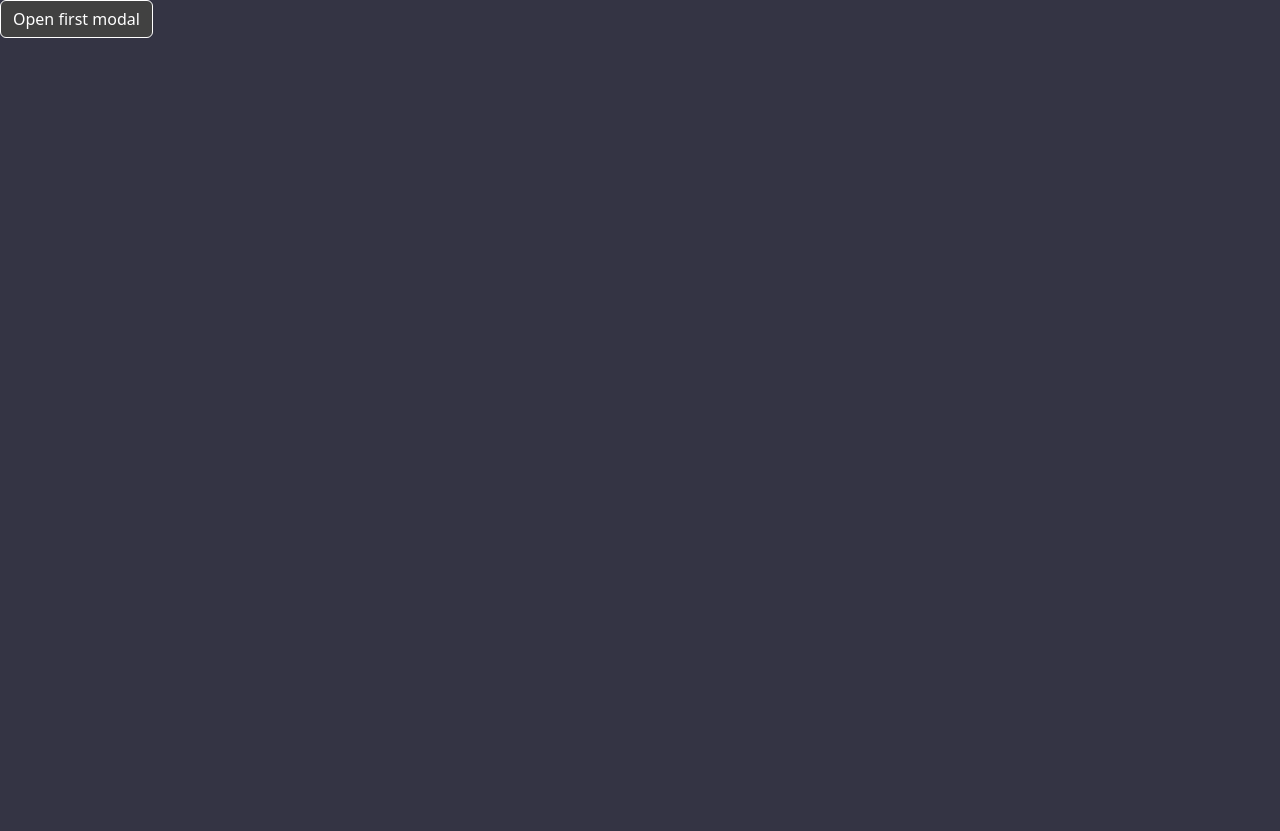
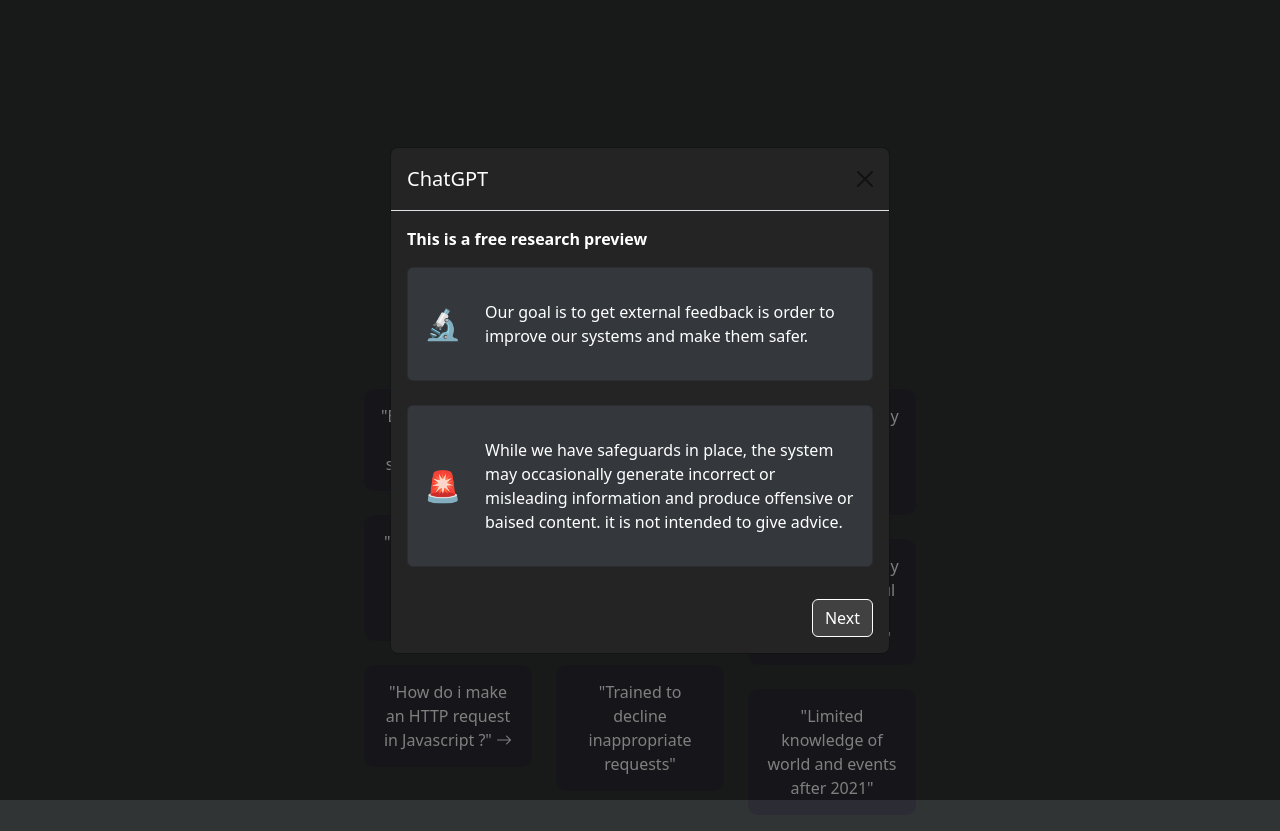
Before and after one commit to Livinien/ChatGPT, a plain HTML site: page index.html in a window 1280 px wide. Before the commit the page ends 800 px from the top, so only its background shows below. Drawn offline with nearby package versions, Linux system fonts and the light colour scheme.

Commit message:
Ajout de l'animation du modal au refresh du site et la mise en place de la page principale de ChatGPT

```diff
--- a/app.js
+++ b/app.js
@@ -1,10 +1,6 @@
 
-// APPARITION DU MODAL AUTOMATIQUE //
+// APPARITION DU MODAL AUTOMATIQUE AU RAFRAICHISEMMENT DE LA PAGE //
 
-const myModal = document.querySelector('#animation_modal')
-
-myModal.addEventListener('show.bs.modal', event => {
-  if (!data) {
-    return event.preventDefault() // stops modal from being shown
-  }
-})
+$(window).on('load', function() {
+  $('#Modal_Toggle_1').modal('show');
+});
--- a/index.html
+++ b/index.html
@@ -5,6 +5,7 @@
     <meta http-equiv="X-UA-Compatible" content="IE=edge">
     <meta name="viewport" content="width=device-width, initial-scale=1.0">
     <link href="https://cdn.jsdelivr.net/npm/bootstrap@5.2.3/dist/css/bootstrap.min.css" rel="stylesheet" integrity="sha384-rbsA2VBKQhggwzxH7pPCaAqO46MgnOM80zW1RWuH61DGLwZJEdK2Kadq2F9CUG65" crossorigin="anonymous">
+    <link rel="stylesheet" href="https://cdn.jsdelivr.net/npm/bootstrap-icons@1.10.2/font/bootstrap-icons.css">
     <link rel="stylesheet" href="style.css">
 
     <title>ChatGPT</title>
@@ -16,11 +17,11 @@
 
                     <!-- MODAL 1 -->
 
-  <div class="modal fade" id="exampleModalToggle" aria-hidden="true" aria-labelledby="exampleModalToggleLabel" tabindex="-1">
+  <div class="modal fade" id="Modal_Toggle_1" aria-hidden="true" aria-labelledby="Modal_Toggle_1" tabindex="-1">
     <div class="modal-dialog modal-dialog-centered">
       <div class="modal-content">
         <div class="modal-header">
-          <h1 class="modal-title fs-5" id="exampleModalToggleLabel">ChatGPT</h1>
+          <h1 class="modal-title fs-5" id="Modal_Toggle_1">ChatGPT</h1>
           <button type="button" class="btn-close" data-bs-dismiss="modal" aria-label="Close"></button>
         </div>
 
@@ -43,8 +44,8 @@
           </div>
         </div>
 
-        <div class="modal-footer">
-          <button class="btn btn-dark" data-bs-target="#exampleModalToggle2" data-bs-toggle="modal">Next</button>
+        <div class="modal-footer" id="first-button-next">
+          <button class="btn btn-dark" data-bs-target="#Modal_Toggle_2" data-bs-toggle="modal">Next</button>
         </div>
       </div>
     </div>
@@ -56,11 +57,11 @@
 
                   <!-- MODAL 2 -->
 
-  <div class="modal fade" id="exampleModalToggle2" aria-hidden="true" aria-labelledby="exampleModalToggleLabel2" tabindex="-1">
+  <div class="modal fade" id="Modal_Toggle_2" aria-hidden="true" aria-labelledby="Modal_Toggle_2" tabindex="-1">
     <div class="modal-dialog modal-dialog-centered">
       <div class="modal-content">
         <div class="modal-header">
-          <h1 class="modal-title fs-5" id="exampleModalToggleLabel2">Modal 2</h1>
+          <h1 class="modal-title fs-5" id="Modal_Toggle_2">ChatGPT</h1>
           <button type="button" class="btn-close" data-bs-dismiss="modal" aria-label="Close"></button>
         </div>
 
@@ -84,8 +85,8 @@
 
 
         <div class="modal-footer">
-          <button class="btn btn-dark" data-bs-target="#exampleModalToggle" data-bs-toggle="modal">Back</button>
-          <button class="btn btn-dark" data-bs-toggle="modal">Next</button>
+          <button class="btn btn-dark " data-bs-target="#Modal_Toggle_1" data-bs-toggle="modal">Back</button>
+          <button class="btn btn-dark" data-bs-toggle="modal" data-bs-target="#Modal_Toggle_3">Next</button>
         </div>
       </div>
     </div>
@@ -94,16 +95,16 @@
 
                   <!-- MODAL 3 -->
 
-  <div class="modal fade" id="exampleModalToggle2" aria-hidden="true" aria-labelledby="exampleModalToggleLabel2" tabindex="-1">
+  <div class="modal fade" id="Modal_Toggle_3" aria-hidden="true" aria-labelledby="Modal_Toggle_3" tabindex="-1">
     <div class="modal-dialog modal-dialog-centered">
       <div class="modal-content">
         <div class="modal-header">
-          <h1 class="modal-title fs-5" id="exampleModalToggleLabel2">Modal 3</h1>
+          <h1 class="modal-title fs-5" id="Modal_Toggle_3">ChatGPT</h1>
           <button type="button" class="btn-close" data-bs-dismiss="modal" aria-label="Close"></button>
         </div>
 
         <div class="modal-body">
-          <p class="subtitle">This is a free research preview</p>
+          <p class="subtitle">We'd love your feedback !</p>
 
           <div class="card">
             <div class="card-body">
@@ -118,23 +119,59 @@
                 <p class="mt-3">Share your feedback in our <a href="">Discord server</a>.</p>
             </div>
           </div>
-
         </div>
 
 
         <div class="modal-footer">
-          <button class="btn btn-dark" data-bs-target="#exampleModalToggle" data-bs-toggle="modal">Back</button>
+          <button class="btn btn-dark" data-bs-target="#Modal_Toggle_2" data-bs-toggle="modal">Back</button>
           <button class="btn btn-success" data-bs-toggle="modal">Done</button>
         </div>
       </div>
     </div>
   </div>
 
-  <a class="btn btn-primary" data-bs-toggle="modal" href="#exampleModalToggle" role="button">Open first modal</a>
 
 
 
+
+        <!-- HOME -->
+
+
+  <div class="container text-center">
+    <h1 class="mt-5">ChatGPT</h1>
+
+    <div class="row mt-5">
+      <div class="col">
+        <i class="icone bi bi-brightness-high"></i><br>
+        <h6 class="title">Examples</h6>
+        <p class="subtitle_GPT mt-4">"Explain quantum computing in simple terms" <i class="bi bi-arrow-right"></i></p>
+        <p class="subtitle_GPT mt-4">"Got any creative ideas for a 10 year old's birthday ?" <i class="bi bi-arrow-right"></i></p>
+        <p class="subtitle_GPT mt-4">"How do i make an HTTP request in Javascript ?" <i class="bi bi-arrow-right"></i></p>
+      </div>
+
+      <div class="col">
+        <i class="icone bi bi-lightning-charge"></i><br>
+        <h6 class="title">Capabilities</h6>
+        <p class="subtitle_GPT mt-4">"Remembers what user said earlier in the conversation"</p>
+        <p class="subtitle_GPT mt-4">"Allows user to provide follow-up corrections"</p>
+        <p class="subtitle_GPT mt-4">"Trained to decline inappropriate requests"</p>
+      </div>
+
+      <div class="col">
+        <i class="icone bi bi-exclamation-triangle"></i><br>
+        <h6 class="title">Limitations</h6>
+        <p class="subtitle_GPT mt-4">"May occasionally generate incorrect information"</p>
+        <p class="subtitle_GPT mt-4">"May occasionally produce harmful instructions or baised content"</p>
+        <p class="subtitle_GPT mt-4">"Limited knowledge of world and events after 2021"</p>
+      </div>
+    </div>
+  </div>
+
+
+
+
+  <script src="https://cdnjs.cloudflare.com/ajax/libs/jquery/3.6.3/jquery.min.js" integrity="sha512-STof4xm1wgkfm7heWqFJVn58Hm3EtS31XFaagaa8VMReCXAkQnJZ+jEy8PCC/iT18dFy95WcExNHFTqLyp72eQ==" crossorigin="anonymous" referrerpolicy="no-referrer"></script>
   <script src="app.js"></script>
-    <script src="https://cdn.jsdelivr.net/npm/bootstrap@5.2.3/dist/js/bootstrap.bundle.min.js" integrity="sha384-kenU1KFdBIe4zVF0s0G1M5b4hcpxyD9F7jL+jjXkk+Q2h455rYXK/7HAuoJl+0I4" crossorigin="anonymous"></script>
+  <script src="https://cdn.jsdelivr.net/npm/bootstrap@5.2.3/dist/js/bootstrap.bundle.min.js" integrity="sha384-kenU1KFdBIe4zVF0s0G1M5b4hcpxyD9F7jL+jjXkk+Q2h455rYXK/7HAuoJl+0I4" crossorigin="anonymous"></script>
 </body>
 </html>
--- a/style.css
+++ b/style.css
@@ -5,14 +5,16 @@
 }
 
 body {
-    background-color: #343444;
+    background-color: #303434;
 }
 
+
+
+/* MODALES */
 
 .subtitle {
     font-weight: bold;
 }
-
 
 .modal-content {
     background-color: #242424;
@@ -20,8 +22,11 @@ body {
 }
 
 .modal-footer {
+    display: flex;
+    justify-content: space-between;
     border-top: none;
 }
+
 
 .card {
     background-color: #34383c;
@@ -42,7 +47,41 @@ body {
     font-size: 30px;
 }
 
-.btn {
+.btn-dark {
     background-color: #414141;
     border: 0.2px solid #fff;
 }
+
+#first-button-next {
+    display: flex;
+    justify-content: flex-end;
+}
+
+
+
+
+
+/* PAGE D'ACCUEIL */
+
+.container {
+    color: #fff;
+    margin-top: 200px;
+    width: 45%;
+}
+
+.row .icone {
+    font-size: 20px;
+
+}
+.row .title {
+    font-size: 20px;
+    margin: 15px 0 20px 0px;
+}
+
+
+.subtitle_GPT {
+    background-color: #2c2c34;
+    padding: 15px;
+    border-radius: 10px;
+
+}
```
